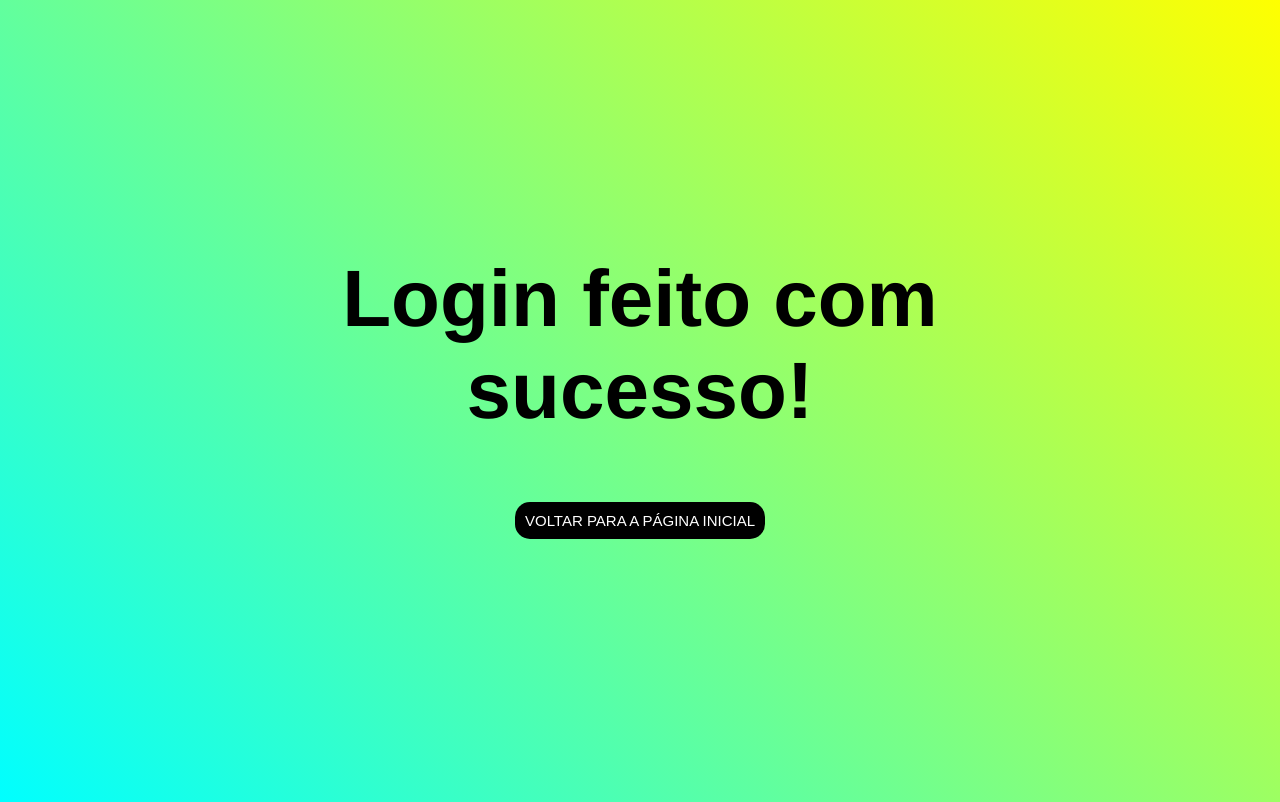
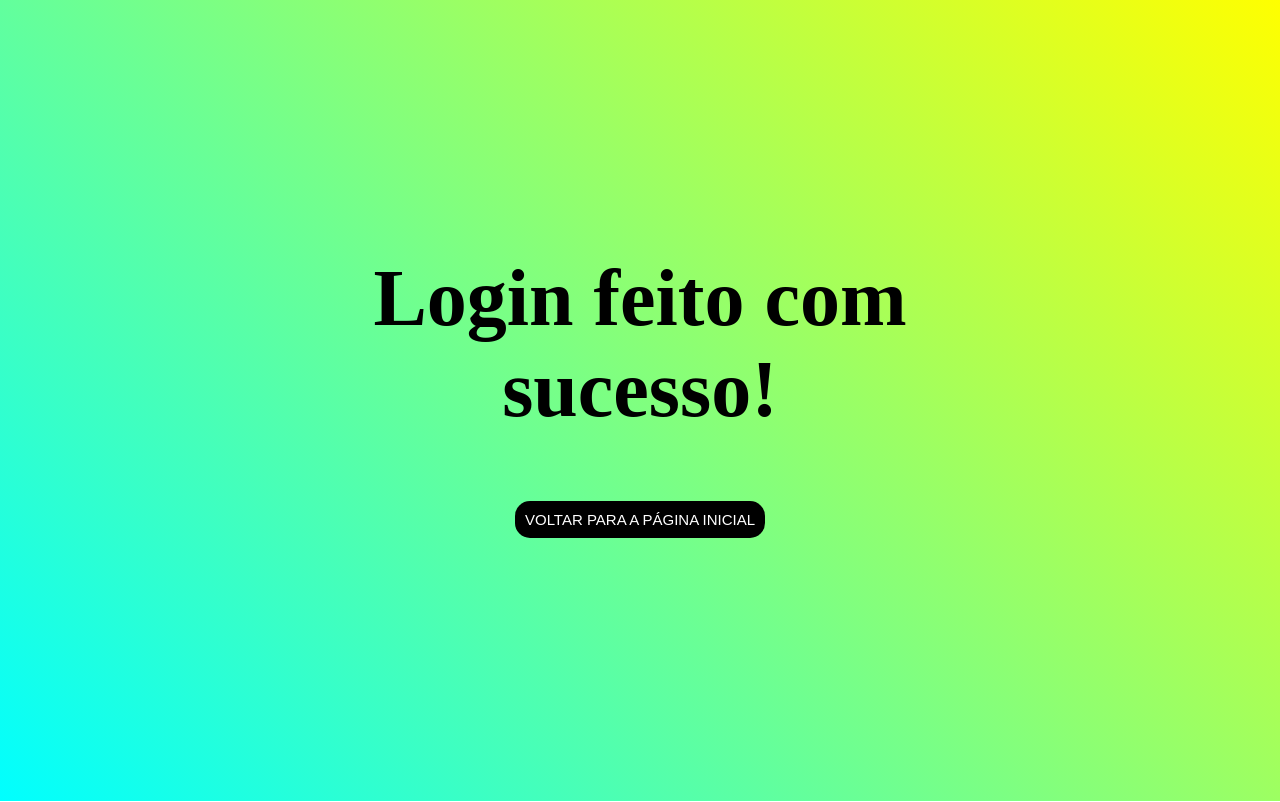
Before and after one commit to FrancisEureka/teste_login, a plain HTML site: page sucesso.html in a window 1280 px wide. Drawn offline with Linux system fonts and the light colour scheme.

Commit message:
Update sucesso.html

```diff
--- a/sucesso.html
+++ b/sucesso.html
@@ -4,11 +4,11 @@
     <meta charset="UTF-8">
     <meta http-equiv="X-UA-Compatible" content="IE=edge">
     <meta name="viewport" content="width=device-width, initial-scale=1.0">
-    <title>Document</title>
+    <title>sucesso</title>
 
     <style>
-         body{
-            font-family: montserrat, helvetica, sans-serif;
+        body{
+            font-family: montserrat;
             background-image: linear-gradient(45deg, cyan, yellow);
         }
         .login{
```
